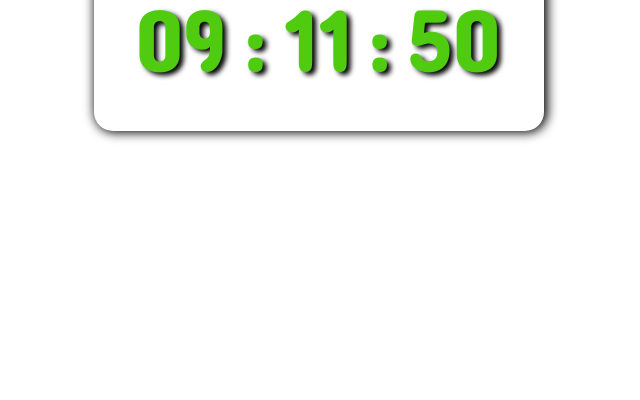
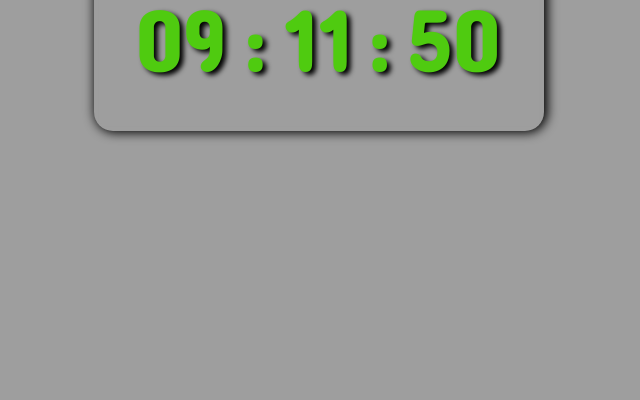
Before and after one commit to IR-Designing/digital-clock, a plain HTML site: page index.html in a window 1280 px wide. Shown: the part 400-800 px from the top of the page, without its empty margins (321-961 px from the left). Drawn offline with Linux system fonts and the light colour scheme; the site is published under a folder, as on GitHub Pages, so addresses that start at the root find nothing.

Commit message:
Update style.css

```diff
--- a/style.css
+++ b/style.css
@@ -10,7 +10,7 @@ body{
     align-items: center;
     justify-content: center;
     background: black;
-    background: url(/bg.jpg) no-repeat center center/cover;
+    background: url(bg.jpg) no-repeat center center/cover;
 }
 .container{
     display: block;
```
